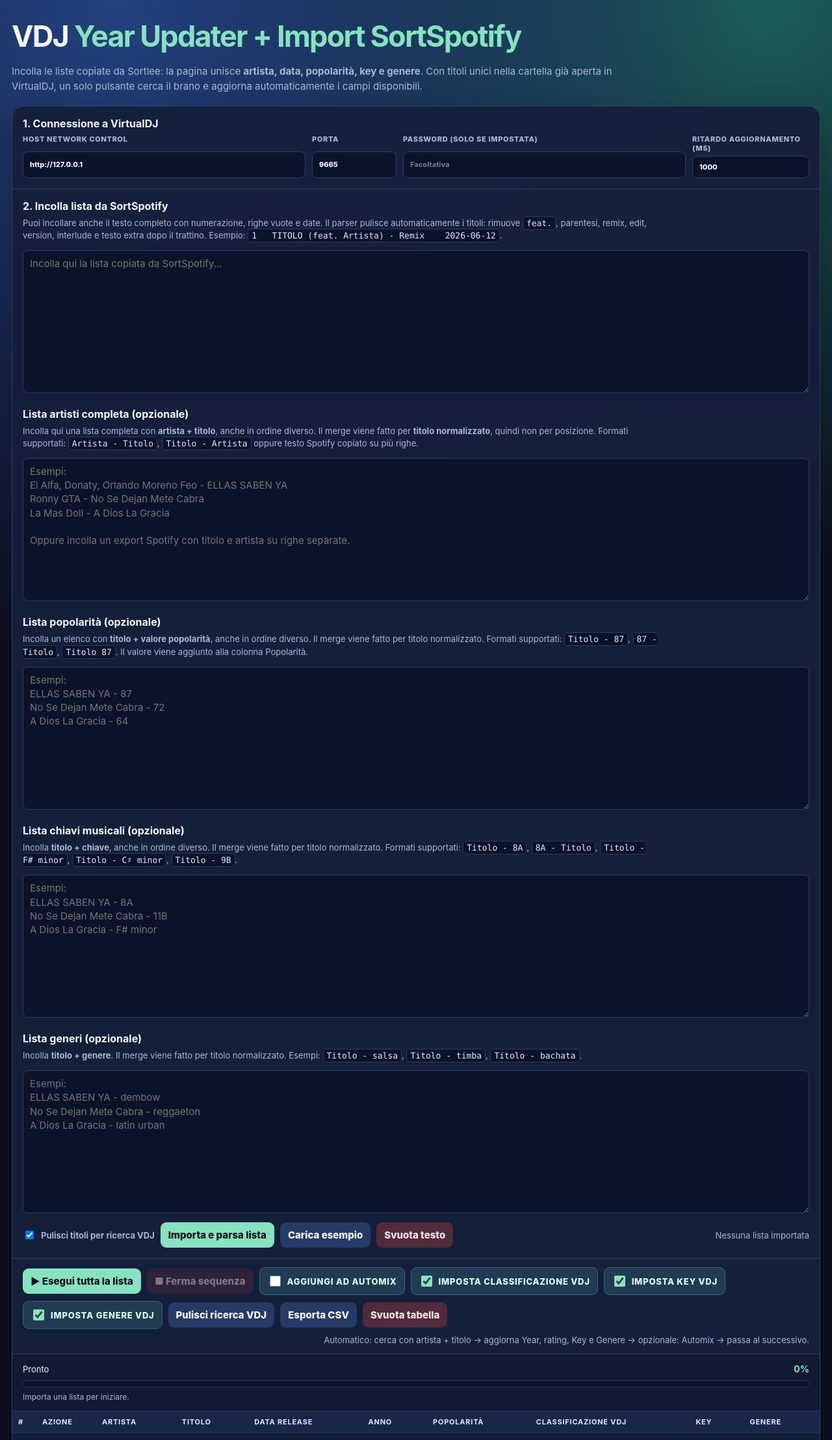
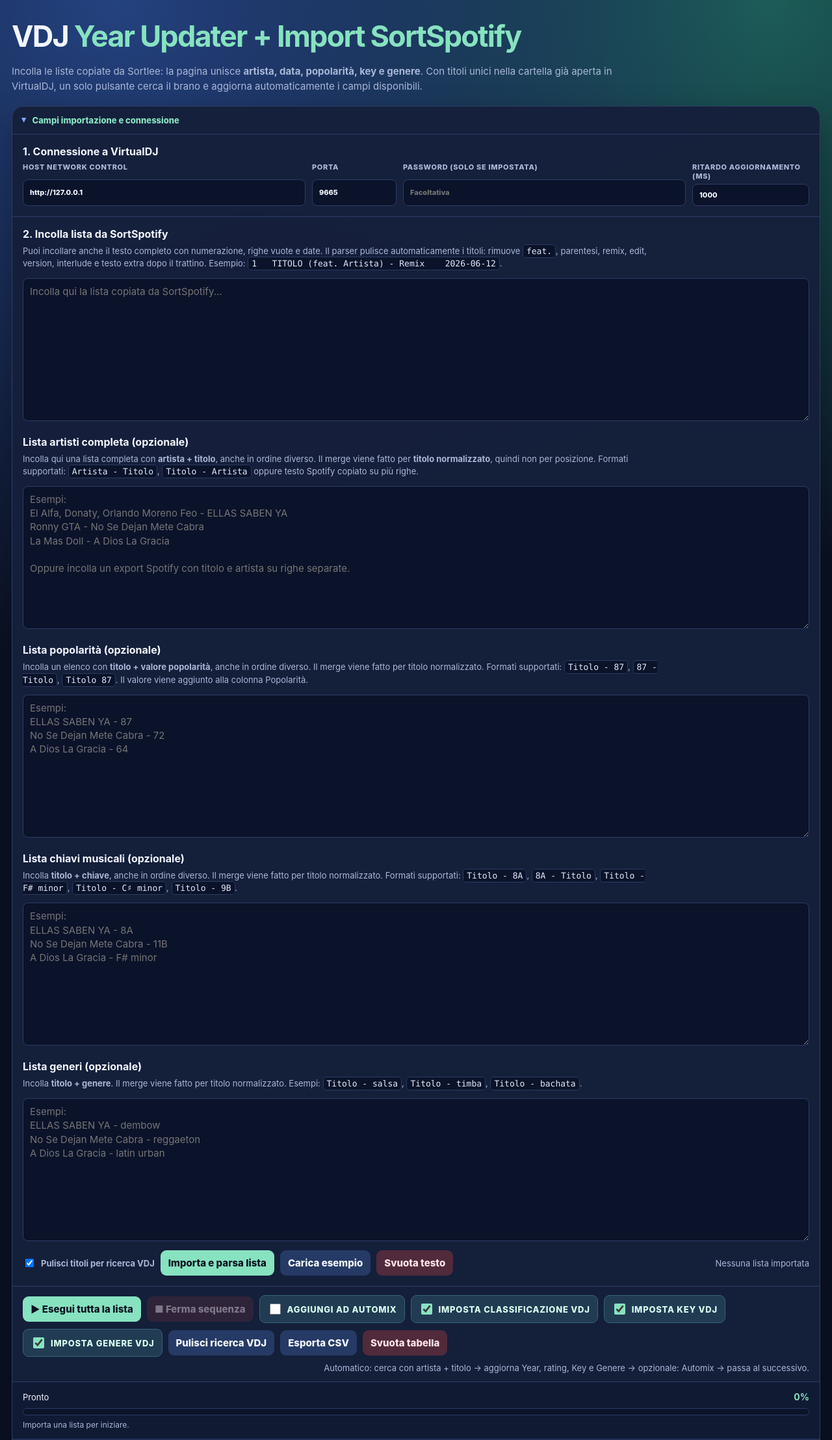
Before and after one commit to fabbranc66/vdjdesk, a PHP site: page /tools/spotify-to-vdj.html in a window 1280 px wide. Shown: the top 2216 px of the page at 65% size. Run offline with PHP 8.4, Linux system fonts and the light colour scheme.

Commit message:
Aggiungi toggle campi Spot to VDJ

```diff
--- a/index.php
+++ b/index.php
@@ -153,7 +153,7 @@
         <div><span class="kicker">STRUMENTO LOCALE</span><h2>Spotify to VirtualDJ</h2></div>
         <span class="badge">Network Control 9665</span>
       </div>
-      <iframe class="embedded-tool-frame" src="tools/spotify-to-vdj.html?v=11" title="Spotify to VirtualDJ"></iframe>
+      <iframe class="embedded-tool-frame" src="tools/spotify-to-vdj.html?v=12" title="Spotify to VirtualDJ"></iframe>
     </section>
 
     <section class="view" id="view-duplicates">
@@ -259,7 +259,7 @@
   <script src="assets/library-sort.js?v=2"></script>
   <script src="assets/formula-settings.js?v=3"></script>
   <script src="assets/analysis.js?v=2"></script>
-  <script src="assets/playlists.js?v=60"></script>
+  <script src="assets/playlists.js?v=61"></script>
   <script src="assets/playlist-integrator.js?v=14"></script>
   <script src="assets/automix-suggestions.js?v=18"></script>
   <script src="assets/spotify-features.js?v=65"></script>
--- a/tools/spotify-to-vdj.html
+++ b/tools/spotify-to-vdj.html
@@ -27,6 +27,10 @@ p{max-width:980px;color:var(--muted);line-height:1.55}
   box-shadow:0 18px 50px rgba(0,0,0,.28);margin-top:18px
 }
 .section{padding:16px;border-bottom:1px solid var(--line)}
+.input-panel>summary{padding:13px 16px;color:var(--green);font-size:13px;font-weight:800;cursor:pointer;list-style:none;border-bottom:1px solid var(--line)}
+.input-panel>summary::-webkit-details-marker{display:none}
+.input-panel>summary::before{content:'▸';display:inline-block;margin-right:8px;color:var(--blue);transition:transform .15s ease}
+.input-panel[open]>summary::before{transform:rotate(90deg)}
 .section h2{font-size:16px;margin:0 0 7px}
 .hint{color:var(--muted);font-size:13px;line-height:1.45;margin:0 0 12px}
 .setup{display:grid;grid-template-columns:1fr 130px 1fr 180px;gap:10px}
@@ -90,6 +94,8 @@ iframe{display:none}
   <p>Incolla le liste copiate da Sortlee: la pagina unisce <b>artista, data, popolarità, key e genere</b>. Con titoli unici nella cartella già aperta in VirtualDJ, un solo pulsante cerca il brano e aggiorna automaticamente i campi disponibili.</p>
 
   <section class="card">
+    <details class="input-panel" open>
+      <summary>Campi importazione e connessione</summary>
     <div class="section">
       <h2>1. Connessione a VirtualDJ</h2>
       <div class="setup">
@@ -145,6 +151,8 @@ A Dios La Gracia - latin urban"></textarea>
         <span id="parseInfo" class="count">Nessuna lista importata</span>
       </div>
     </div>
+
+    </details>
 
     <div class="bar">
       <button id="runAllBtn" class="update">▶ Esegui tutta la lista</button>
```
Also changed, not shown: assets/playlists.js (+4 -0 lines).
